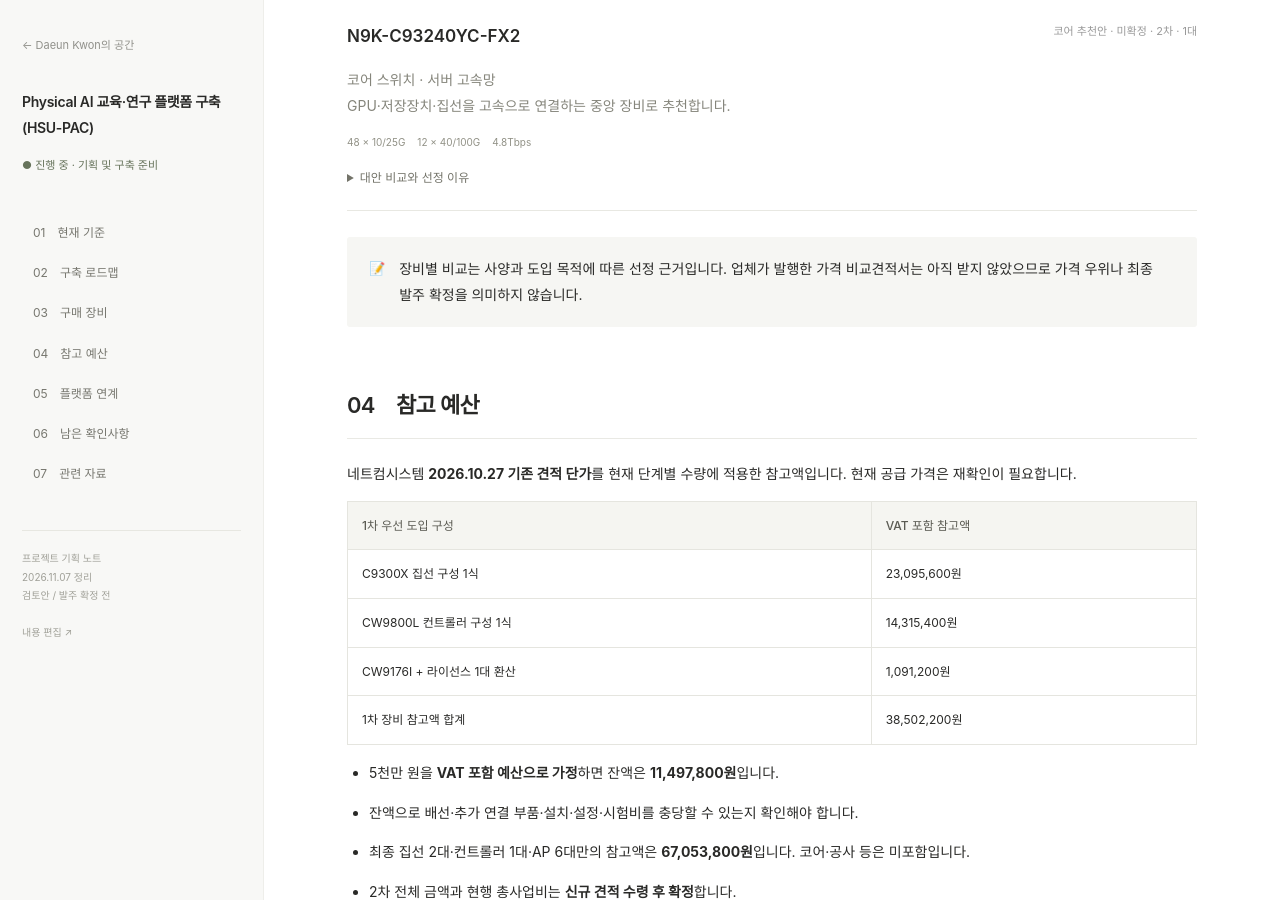
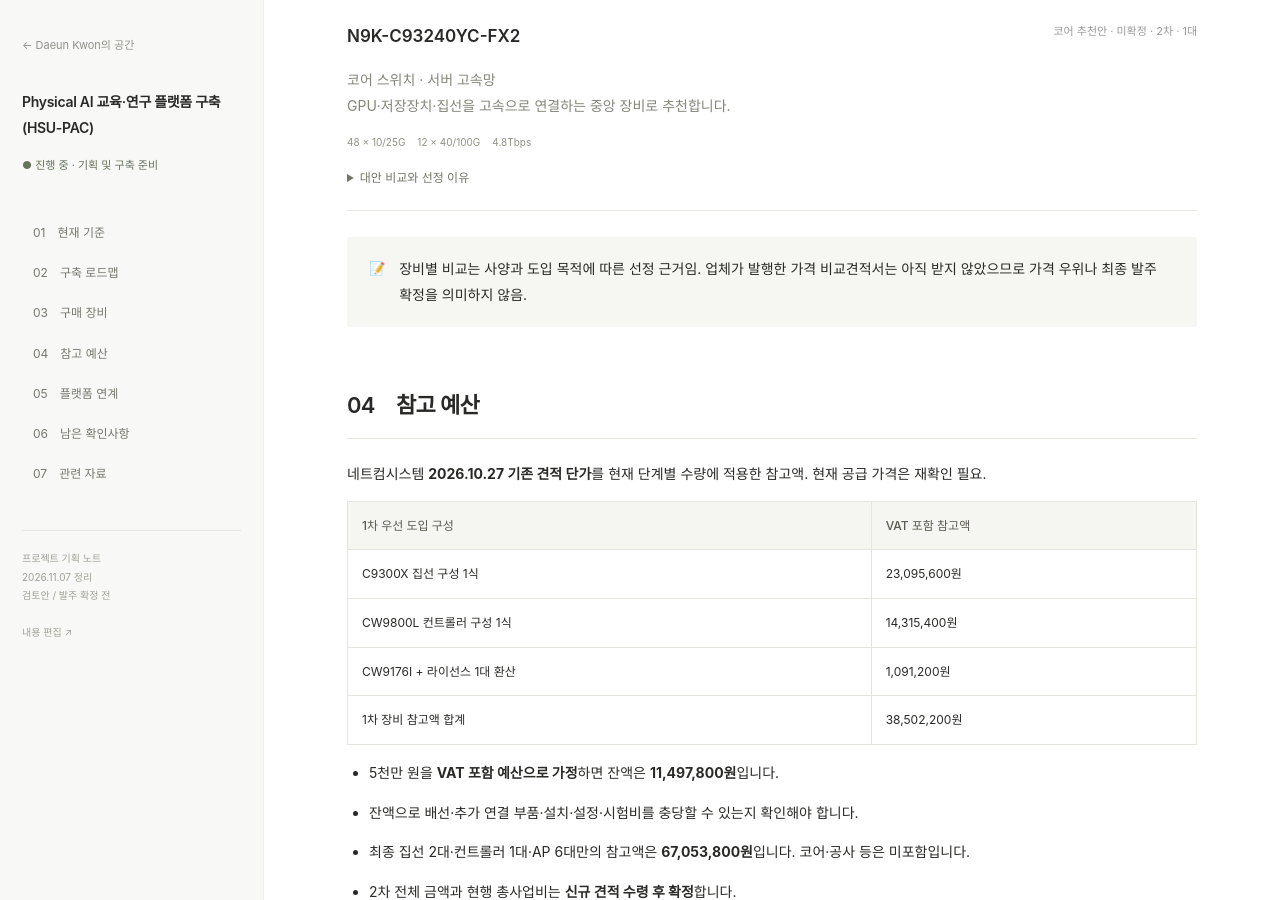
Before and after one commit to Ddaeunn425/ddaeunn425.github.io, a Jekyll site: the page built from hsu-pac.html, in a window 1280 px wide and 900 px high, scrolled down 4558 px. Built offline with Jekyll 4.4.1, drawn with Linux system fonts in a browser that asks for light colours.

Commit message:
Update _data/hsu.json (via Pages CMS)

```diff
--- a/_data/hsu.json
+++ b/_data/hsu.json
@@ -76,8 +76,8 @@
       "comparison": "<p><strong>추천 이유 </strong>N9K-C93240YC-FX2는 25G를 지원하는 SFP28 포트 48개, 40/100G QSFP28 포트 12개, 스위칭 용량 4.8Tbps를 제공. RFI의 주요 포트·용량 조건을 기준으로 2차년도 코어 후보로 추천하며, 최종 모델은 상세 사양 검토 후 확정.</p><p><strong>N9K-C93360YC-FX2와 비교 </strong>25G 지원 포트는 96개로 더 많고, 40/100G 포트는 두 모델 모두 12개. 현재 48포트 요구를 기준으로 N9K-C93240YC-FX2를 우선 검토.</p><p><strong>기존 견적의 C9407R + C9400-LC-48HX 구성과 비교 </strong>기존 견적의 48HX 카드는 최대 10G 구리선 포트 48개를 제공. 새 RFI의 25G SFP28 포트 48개 조건을 적용하려면 C9407R의 라인카드 구성을 다시 검토해야 함.</p><p>RFI 세부 기능 충족 여부, 라이선스, 국내 정품 신규 공급과 유지보수 조건 확인. 코어 1대 구성에서는 전원·팬 이중화 범위를 확인하고, 장비 자체 장애 시 복구 절차 마련.</p><p><a target=\"_blank\" rel=\"noopener noreferrer\" href=\"https://www.cisco.com/c/en/us/products/collateral/switches/nexus-9000-series-switches/datasheet-c78-742282.html\">제조사 사양서 ↗</a></p>"
     }
   ],
-  "equipment_note": "장비별 비교는 사양과 도입 목적에 따른 선정 근거입니다. 업체가 발행한 가격 비교견적서는 아직 받지 않았으므로 가격 우위나 최종 발주 확정을 의미하지 않습니다.",
-  "budget_intro": "<p>네트컴시스템 <strong>2026.10.27 기존 견적 단가</strong>를 현재 단계별 수량에 적용한 참고액입니다. 현재 공급 가격은 재확인이 필요합니다.</p>",
+  "equipment_note": "장비별 비교는 사양과 도입 목적에 따른 선정 근거임. 업체가 발행한 가격 비교견적서는 아직 받지 않았으므로 가격 우위나 최종 발주 확정을 의미하지 않음.",
+  "budget_intro": "<p>네트컴시스템 <strong>2026.10.27 기존 견적 단가</strong>를 현재 단계별 수량에 적용한 참고액. 현재 공급 가격은 재확인 필요.</p>",
   "budget_rows": [
     {
       "item": "C9300X 집선 구성 1식",
```
